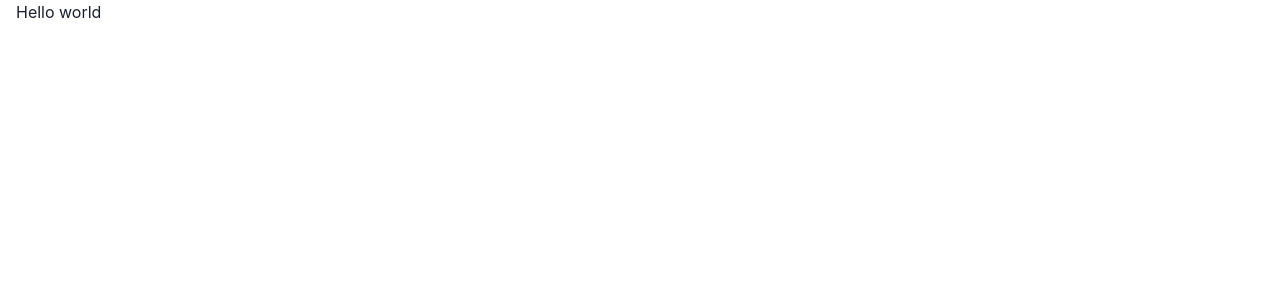
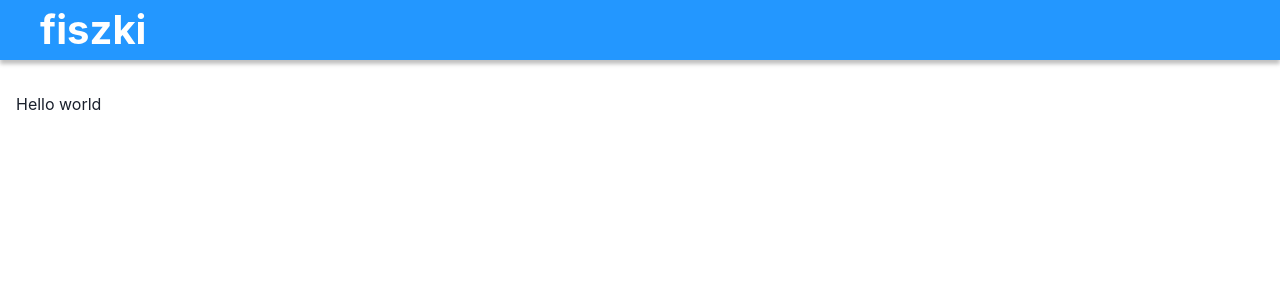
Before and after one commit to informatyzacja/flashcards, a Next.js app in the folder frontend/: page / in a window 1280 px wide. Shown: the top 300 px of the page. Built offline with nearby package versions, Linux system fonts and the light colour scheme.

Commit message:
feat: add navbar
* feat: add navbar

---------

Co-authored-by: Michał Korczak <michal.k2001@gmail.com>

```diff
--- a/frontend/src/components/Layout.tsx
+++ b/frontend/src/components/Layout.tsx
@@ -1,6 +1,8 @@
 import { chakra, Container, VStack } from '@chakra-ui/react';
 import { Lato } from 'next/font/google';
 import type React from 'react';
+
+import Navbar from '@/components/Navbar';
 
 interface LayoutProps {
   children: React.ReactNode;
@@ -16,7 +18,8 @@ const lato = Lato({
 export default function Layout({ children }: LayoutProps) {
   return (
     <VStack minH="100vh" spacing={8} className={lato.variable}>
-      <Container maxW="container.xl" flex={1} display="flex" flexDir="column">
+      <Navbar />
+      <Container maxW="container.full" flex={1} display="flex" flexDir="column">
         <chakra.main>{children}</chakra.main>
       </Container>
     </VStack>
--- /dev/null
+++ b/frontend/src/components/Navbar.tsx
@@ -0,0 +1,18 @@
+import { Box, Flex, Text } from '@chakra-ui/react';
+
+export default function Nav() {
+  return (
+    <Box
+      w="100%"
+      bg="#2397FF"
+      px={10}
+      boxShadow="0px 4px 4px 0px rgba(0, 0, 0, 0.25)"
+    >
+      <Flex h="60px" alignItems="center" justifyContent="space-between">
+        <Text fontSize="40px" as="b" color="white">
+          fiszki
+        </Text>
+      </Flex>
+    </Box>
+  );
+}
```
